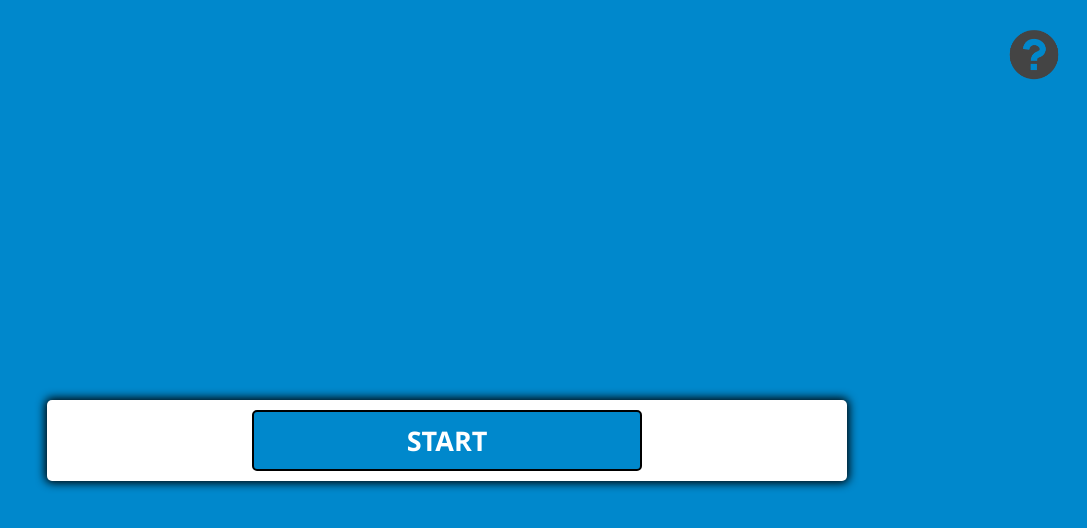
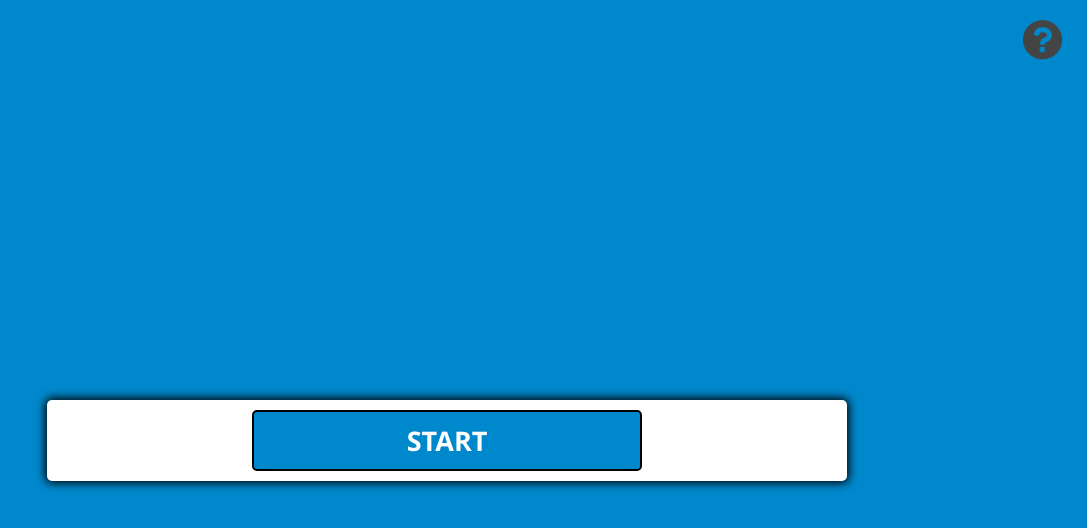
Before and after one commit to em-nam-cs/quiz-app, a plain HTML site: page index.html in a window 1280 px wide. Shown: the whole page, without its empty margins (193-1280 px from the left). Drawn offline with Linux system fonts and the light colour scheme.

Commit message:
Fix size of img

```diff
--- a/styles.css
+++ b/styles.css
@@ -140,10 +140,9 @@ body.wrong, .btn.wrong{
 }
 
 #instructions-btn{
-    height: 50px;
+    height: 40px;
     position: fixed;
     top: 0;
     right: 0;
-
-    margin: 30px 10px;
+    margin: 20px 10px;
 }
```
